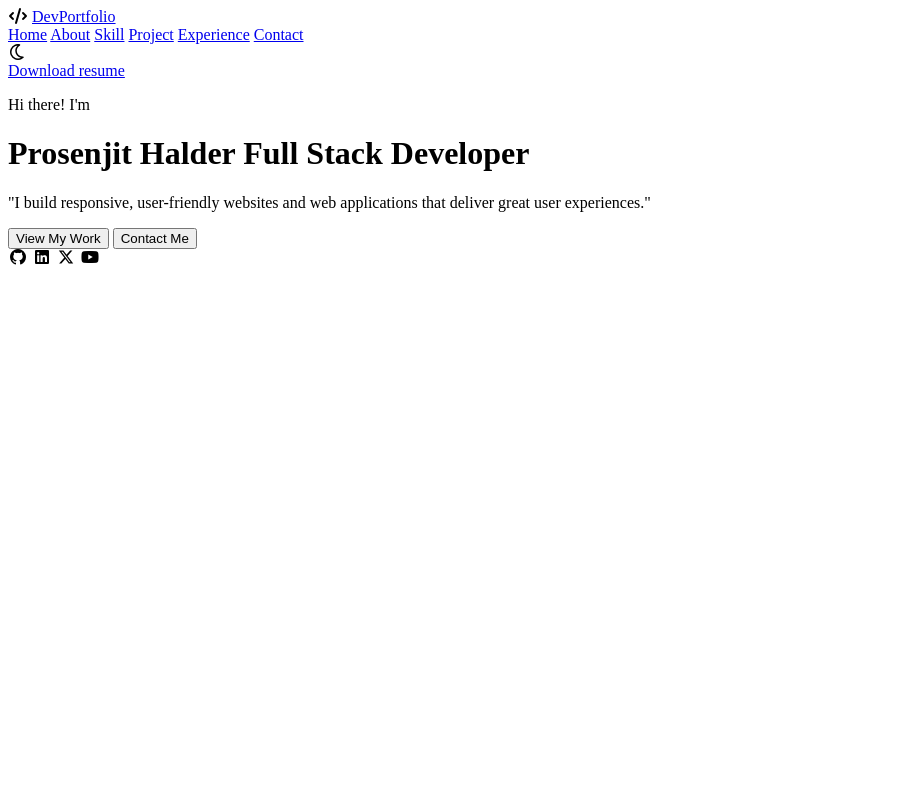
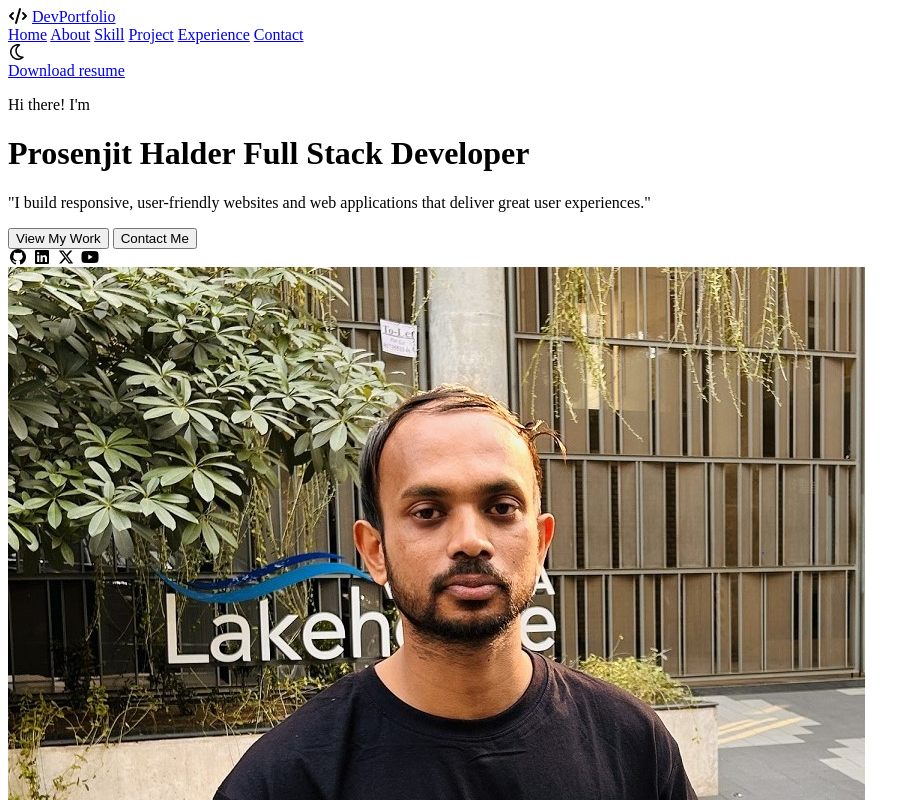
Before and after one commit to 0xProsenjit/full-stack-developer-journey, a plain HTML site: page Html and CSS project/Bio page_DOM/index.html in a window 1280 px wide. Shown: the top 800 px of the page, without its empty margins (0-920 px from the left). Drawn offline with Linux system fonts and the light colour scheme.

Commit message:
Add portfolio image

```diff
--- a/Html and CSS project/Bio page_DOM/index.html
+++ b/Html and CSS project/Bio page_DOM/index.html
@@ -54,7 +54,7 @@
 		</section>
 
 		<section class="image">
-			<img src=""
+			<img src="Image/Portfolio_image.jpg" alt="Portfolio Image">
 		</section>
 
 		</main>
```
Also changed, not shown: Html and CSS project/Bio page_DOM/Image/Portfolio_image.jpg (added).
